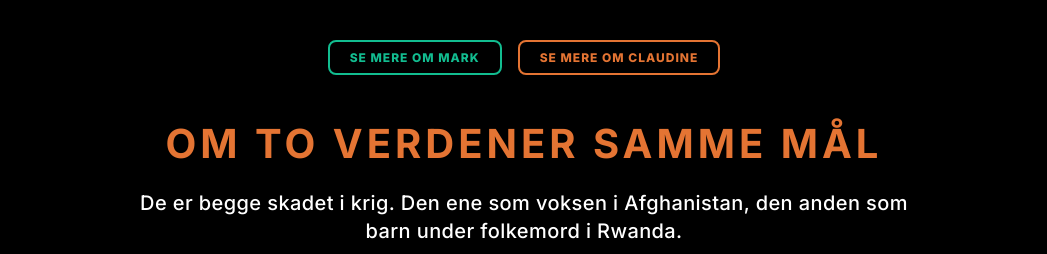
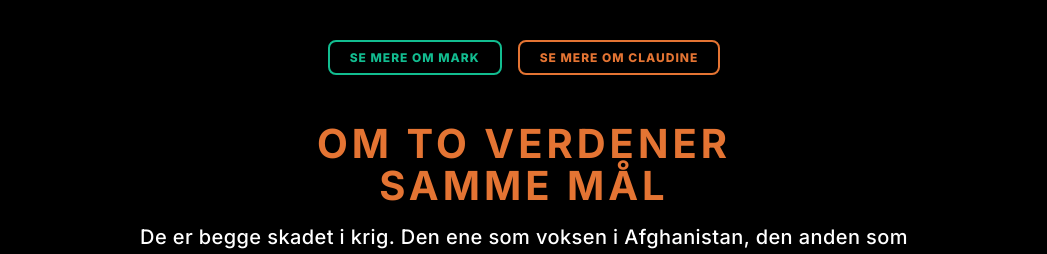
Before and after one commit to anetacamo/twoworlds, a Next.js app: page / in a window 1280 px wide. Shown: the part 780-1034 px from the top of the page, without its empty margins (116-1163 px from the left). Built offline with nearby package versions, Linux system fonts and the light colour scheme.

Commit message:
fixed bug with closing button

```diff
--- a/src/app/claudine/page.js
+++ b/src/app/claudine/page.js
@@ -45,10 +45,6 @@ export default function Claudine() {
         )}
       </div>
       <main style={{ marginTop: 150 }}>
-        <section style={{ textAlign: "center" }}>
-          <div className="largetext">{/* <h1>om claudine</h1> */}</div>
-        </section>
-
         <section>
           <div className="inner">
             <div className="largetext">
--- a/src/app/page.js
+++ b/src/app/page.js
@@ -82,7 +82,9 @@ export default function Home() {
         <section style={{ marginBottom: -24 }}>
           <div className="inner">
             <div className="largetext center">
-              <h1 className="orange">{hp.omProjektHeadline}</h1>
+              <h1 className="orange" style={{ maxWidth: 540, margin: "auto" }}>
+                {hp.omProjektHeadline}
+              </h1>
               {hp.omProjektParagraphsFirstSection.map((paragraph, index) => (
                 <p
                   key={index}
--- a/src/app/styles/hamburger-menu.scss
+++ b/src/app/styles/hamburger-menu.scss
@@ -2,9 +2,15 @@
 
 .hamburger {
   width: 180px;
+
   @media (max-width: 800px) {
     max-width: min-content;
   }
+}
+
+.photo-overlay .hamburger {
+  margin-right: 0;
+  margin-left: auto;
 }
 
 .hamburger-menu {
```
Also changed, not shown: 1 other file (tests, documents, lock files or other folders).
